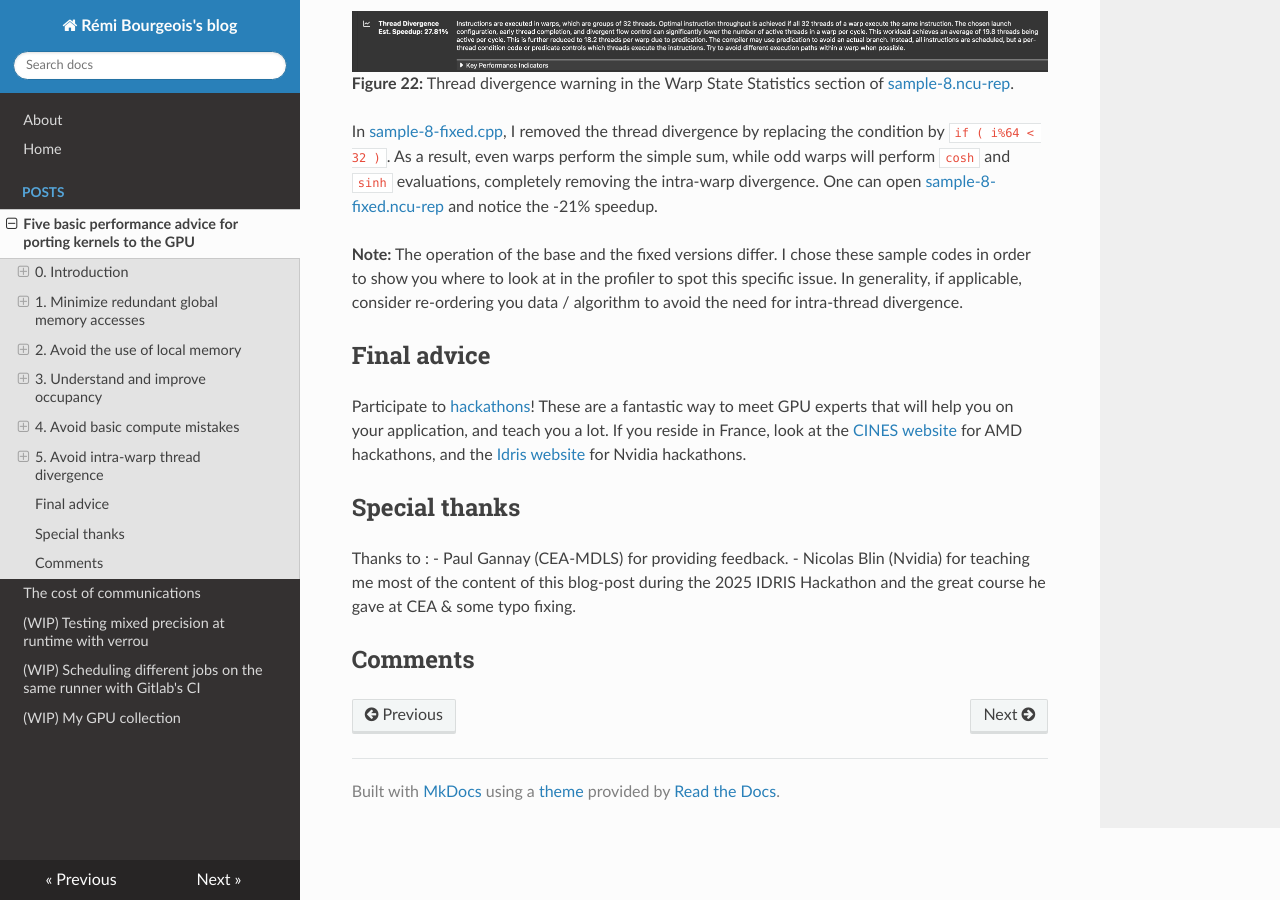
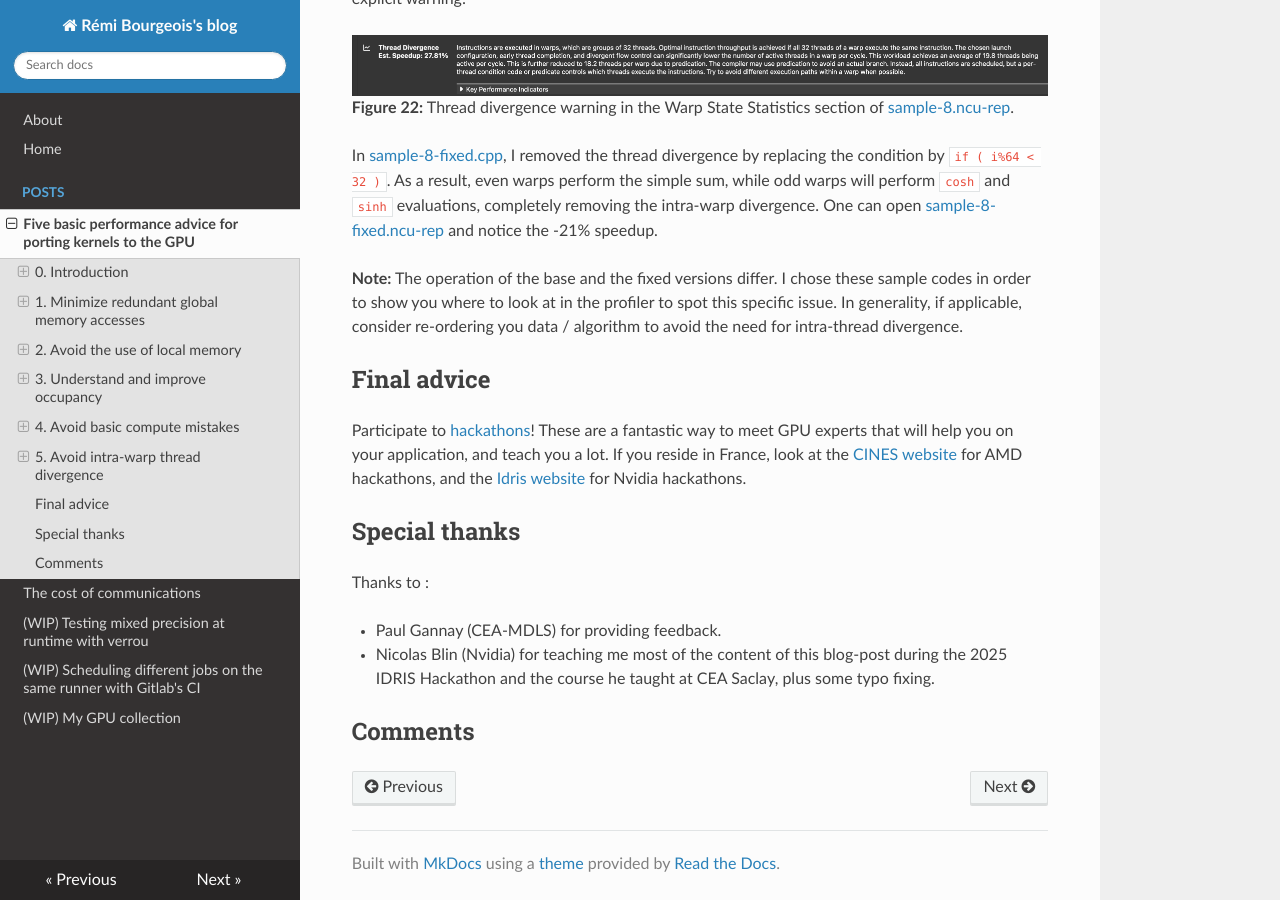
Before and after one commit to rbourgeois33/rbourgeois33.github.io, an MkDocs documentation site: the page built from docs/posts/post1.md, in a window 1280 px wide and 900 px high, scrolled down 30172 px. Built offline with MkDocs 1.6.1, drawn with Linux system fonts in a browser that asks for light colours; nearby versions of some CDN libraries; comment, search, counter and statistics services are not loaded; some of the changed text lies outside the part shown.

```diff
--- a/docs/posts/post1.md
+++ b/docs/posts/post1.md
@@ -14,7 +14,7 @@ I was hired by CEA to join the porting effort of the the legacy code [TRUST](htt
 The goal of this blog post is to give you *basic*, easy tips to keep in mind when writing / porting / first optimizing your kernels, so that you get a *reasonable* performance. By applying them, I was able to get the following speedups that are measured relative to an already GPU-enabled baseline:
 
 - A 40-50% speedup on a CFD [convection kernel](https://github.com/cea-trust-platform/trust-code/blob/509d09ae94bc5189131c6f160f1d42f6024cfa98/src/VEF/Operateurs/Op_Conv/Op_Conv_VEF_Face.cpp#L473) from TRUST (obtained on RTX A5000, RTX A6000 Ada and H100 GPUs). **Brace yourself**: this is a monstrous kernel.
-- A 20-50% speedup on a CFD [diffusion kernel](https://github.com/cea-trust-platform/trust-code/blob/509d09ae94bc5189131c6f160f1d42f6024cfa98/src/VEF/Operateurs/Op_Diff_Dift/Op_Dift_VEF_Face_Gen.tpp#L192) from TRUST (obtained on RTX A6000 Ada and H100 GPUs).
+- A 20-50% speedup on a CFD [diffusion kernel](https://github.com/cea-trust-platform/trust-code/commit/7ac3ec98ba17a187e84c828c62b035ce66004885) from TRUST (obtained on RTX A6000 Ada and H100 GPUs).
 - A 20% speedup on a [MUSCL reconstruction kernel](https://github.com/Maison-de-la-Simulation/heraclespp/blob/54feb467f046cf21bdca5cfa679b453961ea8d7e/src/hydro/limited_linear_reconstruction.hpp#L54) from the radiative hydrodynamics code [heraclescpp](https://github.com/Maison-de-la-Simulation/heraclespp) (obtained on a A100 GPU).
 
 I will not go over what I consider to be *advanced* optimization techniques such as:
@@ -820,8 +821,9 @@ Participate to [hackathons](https://www.openhackathons.org/s/)! These are a fant
 ## Special thanks
 
 Thanks to :
+
 - Paul Gannay (CEA-MDLS) for providing feedback.
-- Nicolas Blin (Nvidia) for teaching me most of the content of this blog-post during the 2025 IDRIS Hackathon and the great course he gave at CEA & some typo fixing.
+- Nicolas Blin (Nvidia) for teaching me most of the content of this blog-post during the 2025 IDRIS Hackathon and the course he taught at CEA Saclay, plus some typo fixing.
 
 ## Comments
 <script src="https://giscus.app/client.js"
```
Also changed, not shown: other parts of docs/posts/post1.md (+1 -0 lines).
